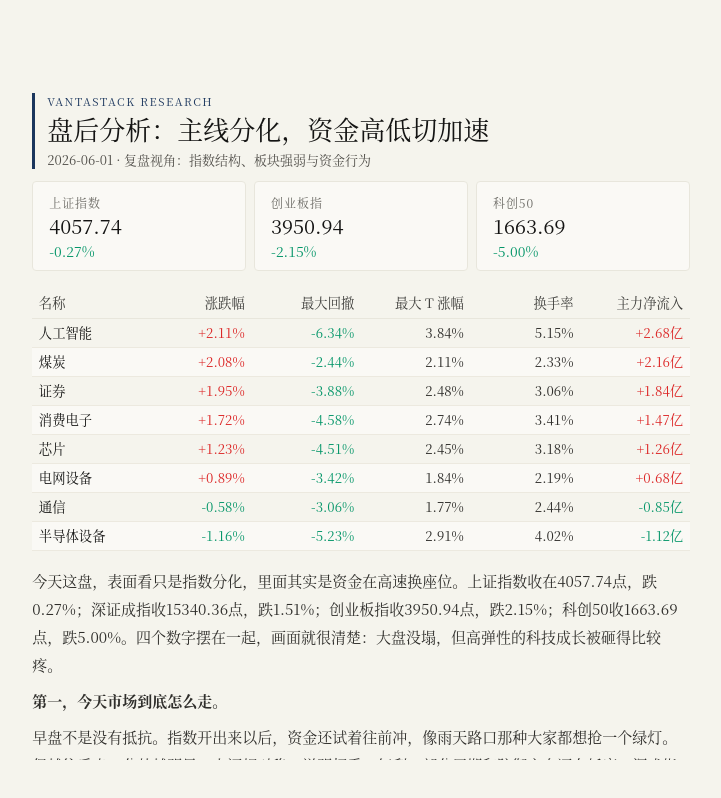
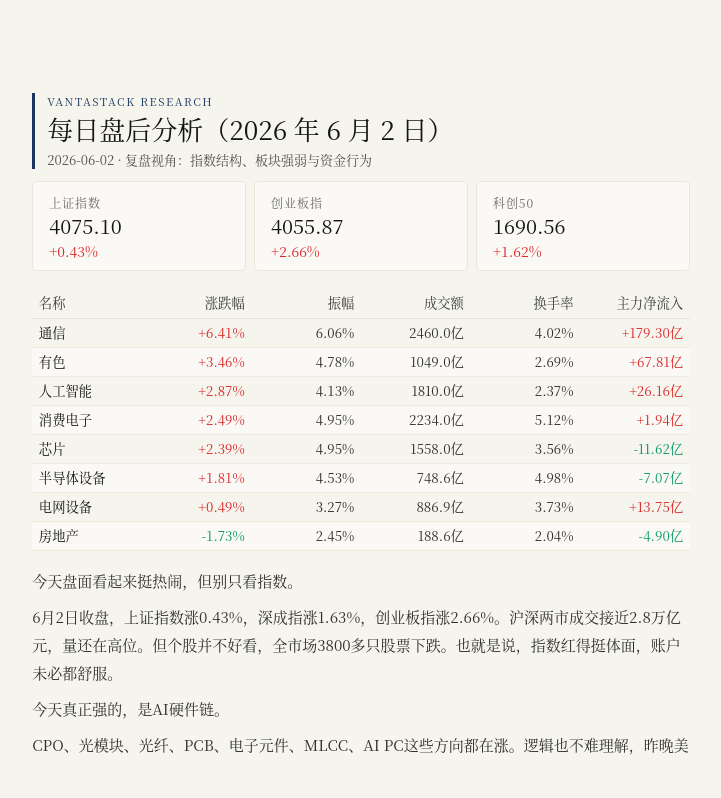
Before and after one commit to cenmen/market-insight, a React (Vite) app in the folder frontend/: page /after-close in a window 1280 px wide. Shown: the whole page, without its empty margins (279-1000 px from the left). Built offline with nearby package versions, Linux system fonts and the light colour scheme; a web font is replaced by a local one.

Commit message:
feat: 更新报告页和数据，调整指标名称及格式，优化信息展示

```diff
--- a/frontend/src/components/ReportFooter.jsx
+++ b/frontend/src/components/ReportFooter.jsx
@@ -2,7 +2,7 @@ export default function ReportFooter() {
   return (
     <footer className='mt-4 flex justify-between gap-4 border-t border-solid border-[#e8e6dc] pt-2 text-[12px] text-[#6b6a64]'>
       <span>仅供参考，不构成任何投资建议。</span>
-      <span>抖音 · ETF主线侦探 · 2026-05-31</span>
+      <span>抖音 · ETF主线侦探 · 2026-06-02</span>
     </footer>
   );
 }
--- a/frontend/src/data/afterCloseData.jsx
+++ b/frontend/src/data/afterCloseData.jsx
@@ -1,58 +1,53 @@
 const afterCloseData = {
   mainIndexes: [
-    { name: '上证指数', indexValue: '4057.74', changeRate: -0.27 },
-    { name: '创业板指', indexValue: '3950.94', changeRate: -2.15 },
-    { name: '科创50', indexValue: '1663.69', changeRate: -5.0 },
+    { name: '上证指数', indexValue: '4075.10', changeRate: 0.43 },
+    { name: '创业板指', indexValue: '4055.87', changeRate: 2.66 },
+    { name: '科创50', indexValue: '1690.56', changeRate: 1.62 },
   ],
   tableDataSource: [
-    { key: '588200', name: '芯片', changeRate: 1.23, maxDrawdown: -4.51, maxTRise: 2.45, turnoverRate: 3.18, mainNetInflow: 1.26, isPinned: true },
-    { key: '515880', name: '通信', changeRate: -0.58, maxDrawdown: -3.06, maxTRise: 1.77, turnoverRate: 2.44, mainNetInflow: -0.85, isPinned: true },
-    { key: '159516', name: '半导体设备', changeRate: -1.16, maxDrawdown: -5.23, maxTRise: 2.91, turnoverRate: 4.02, mainNetInflow: -1.12, isPinned: true },
-    { key: '159819', name: '人工智能', changeRate: 2.11, maxDrawdown: -6.34, maxTRise: 3.84, turnoverRate: 5.15, mainNetInflow: 2.68 },
-    { key: '562500', name: '机器人', changeRate: 0.73, maxDrawdown: -4.62, maxTRise: 2.22, turnoverRate: 3.29, mainNetInflow: 0.44 },
-    { key: '159206', name: '卫星', changeRate: -0.94, maxDrawdown: -5.48, maxTRise: 2.41, turnoverRate: 2.88, mainNetInflow: -0.36 },
-    { key: '516160', name: '新能源', changeRate: 1.34, maxDrawdown: -4.95, maxTRise: 2.69, turnoverRate: 3.72, mainNetInflow: 1.15 },
-    { key: '159755', name: '电池', changeRate: -0.72, maxDrawdown: -5.11, maxTRise: 2.13, turnoverRate: 2.97, mainNetInflow: -0.57 },
-    { key: '515790', name: '光伏', changeRate: 0.48, maxDrawdown: -4.21, maxTRise: 1.96, turnoverRate: 2.63, mainNetInflow: 0.22 },
-    { key: '512400', name: '有色', changeRate: 1.67, maxDrawdown: -3.75, maxTRise: 2.58, turnoverRate: 2.51, mainNetInflow: 1.91 },
-    { key: '159326', name: '电网设备', changeRate: 0.89, maxDrawdown: -3.42, maxTRise: 1.84, turnoverRate: 2.19, mainNetInflow: 0.68, isPinned: true },
-    { key: '159870', name: '化工', changeRate: -0.31, maxDrawdown: -2.87, maxTRise: 1.53, turnoverRate: 1.98, mainNetInflow: -0.14 },
-    { key: '159865', name: '养殖', changeRate: 0.56, maxDrawdown: -3.03, maxTRise: 1.62, turnoverRate: 1.86, mainNetInflow: 0.19 },
-    { key: '159825', name: '农业', changeRate: 0.42, maxDrawdown: -2.65, maxTRise: 1.49, turnoverRate: 1.74, mainNetInflow: 0.11 },
-    { key: '515220', name: '煤炭', changeRate: 2.08, maxDrawdown: -2.44, maxTRise: 2.11, turnoverRate: 2.33, mainNetInflow: 2.16 },
-    { key: '516150', name: '稀土', changeRate: -0.67, maxDrawdown: -4.06, maxTRise: 2.35, turnoverRate: 2.68, mainNetInflow: -0.49 },
-    { key: '159732', name: '消费电子', changeRate: 1.72, maxDrawdown: -4.58, maxTRise: 2.74, turnoverRate: 3.41, mainNetInflow: 1.47 },
-    { key: '510880', name: '红利', changeRate: 0.63, maxDrawdown: -1.96, maxTRise: 1.24, turnoverRate: 1.29, mainNetInflow: 0.77 },
-    { key: '512880', name: '证券', changeRate: 1.95, maxDrawdown: -3.88, maxTRise: 2.48, turnoverRate: 3.06, mainNetInflow: 1.84 },
-    { key: '512800', name: '银行', changeRate: 0.38, maxDrawdown: -1.74, maxTRise: 0.96, turnoverRate: 1.12, mainNetInflow: 0.93 },
-    { key: '562510', name: '旅游', changeRate: -0.27, maxDrawdown: -2.93, maxTRise: 1.68, turnoverRate: 1.67, mainNetInflow: -0.08 },
-    { key: '159928', name: '消费', changeRate: 0.84, maxDrawdown: -2.38, maxTRise: 1.42, turnoverRate: 1.53, mainNetInflow: 0.35 },
-    { key: '512690', name: '白酒', changeRate: -0.49, maxDrawdown: -3.32, maxTRise: 1.87, turnoverRate: 1.95, mainNetInflow: -0.26 },
-    { key: '512200', name: '房地产', changeRate: 0.93, maxDrawdown: -4.17, maxTRise: 2.06, turnoverRate: 2.22, mainNetInflow: 0.41 },
-    { key: '159745', name: '建筑材料', changeRate: -0.14, maxDrawdown: -2.71, maxTRise: 1.33, turnoverRate: 1.48, mainNetInflow: -0.03 },
-    { key: '512170', name: '医疗', changeRate: -1.03, maxDrawdown: -5.02, maxTRise: 2.57, turnoverRate: 2.76, mainNetInflow: -0.95 },
+    { key: '588200', name: '芯片', changeRate: 2.39, maxDrawdown: 4.95, maxTRise: 1558, turnoverRate: 3.56, mainNetInflow: -11.62, isPinned: true },
+    { key: '515880', name: '通信', changeRate: 6.41, maxDrawdown: 6.06, maxTRise: 2460, turnoverRate: 4.02, mainNetInflow: 179.3, isPinned: true },
+    { key: '159516', name: '半导体设备', changeRate: 1.81, maxDrawdown: 4.53, maxTRise: 748.6, turnoverRate: 4.98, mainNetInflow: -7.07, isPinned: true },
+    { key: '159819', name: '人工智能', changeRate: 2.87, maxDrawdown: 4.13, maxTRise: 1810, turnoverRate: 2.37, mainNetInflow: 26.16 },
+    { key: '562500', name: '机器人', changeRate: 1.57, maxDrawdown: 2.41, maxTRise: 485.4, turnoverRate: 3.19, mainNetInflow: 1.94 },
+    { key: '159206', name: '卫星', changeRate: 0.4, maxDrawdown: 4.4, maxTRise: 473.2, turnoverRate: 3.11, mainNetInflow: -13.5 },
+    { key: '516160', name: '新能源', changeRate: -0.43, maxDrawdown: 3.47, maxTRise: 1381, turnoverRate: 2.14, mainNetInflow: -32.73 },
+    { key: '159755', name: '电池', changeRate: 0.83, maxDrawdown: 3.08, maxTRise: 777.2, turnoverRate: 2.9, mainNetInflow: 1.32 },
+    { key: '515790', name: '光伏', changeRate: -1.05, maxDrawdown: 4.35, maxTRise: 695.2, turnoverRate: 3.33, mainNetInflow: -25.27 },
+    { key: '512400', name: '有色', changeRate: 3.46, maxDrawdown: 4.78, maxTRise: 1049, turnoverRate: 2.69, mainNetInflow: 67.81 },
+    { key: '159326', name: '电网设备', changeRate: 0.49, maxDrawdown: 3.27, maxTRise: 886.9, turnoverRate: 3.73, mainNetInflow: 13.75, isPinned: true },
+    { key: '159870', name: '化工', changeRate: 0.3, maxDrawdown: 2.27, maxTRise: 479.3, turnoverRate: 1.47, mainNetInflow: -0.02 },
+    { key: '159865', name: '养殖', changeRate: -2.16, maxDrawdown: 2.54, maxTRise: 72.82, turnoverRate: 1.45, mainNetInflow: -7.29 },
+    { key: '159825', name: '农业', changeRate: -1.36, maxDrawdown: 2.2, maxTRise: 135.3, turnoverRate: 1.4, mainNetInflow: -6.69 },
+    { key: '515220', name: '煤炭', changeRate: -1.0, maxDrawdown: 5.14, maxTRise: 309.2, turnoverRate: 2.83, mainNetInflow: -13.65 },
+    { key: '516150', name: '稀土', changeRate: 1.36, maxDrawdown: 4.22, maxTRise: 413.2, turnoverRate: 2.46, mainNetInflow: 2.62 },
+    { key: '159732', name: '消费电子', changeRate: 2.49, maxDrawdown: 4.95, maxTRise: 2234, turnoverRate: 5.12, mainNetInflow: 1.94 },
+    { key: '510880', name: '红利', changeRate: -0.05, maxDrawdown: 2.12, maxTRise: 469.3, turnoverRate: 0.32, mainNetInflow: -2.83 },
+    { key: '512880', name: '证券', changeRate: 0.14, maxDrawdown: 1.63, maxTRise: 323.9, turnoverRate: 0.99, mainNetInflow: -4.93 },
+    { key: '512800', name: '银行', changeRate: 0.61, maxDrawdown: 1.47, maxTRise: 300.4, turnoverRate: 0.28, mainNetInflow: 4.56 },
+    { key: '562510', name: '旅游', changeRate: -1.82, maxDrawdown: 1.89, maxTRise: 106.6, turnoverRate: 1.26, mainNetInflow: -3.44 },
+    { key: '159928', name: '消费', changeRate: -1.58, maxDrawdown: 1.63, maxTRise: 256.1, turnoverRate: 1.08, mainNetInflow: -17.0 },
+    { key: '512690', name: '白酒', changeRate: -1.59, maxDrawdown: 2.37, maxTRise: 169.9, turnoverRate: 1.6, mainNetInflow: -10.25 },
+    { key: '512200', name: '房地产', changeRate: -1.73, maxDrawdown: 2.45, maxTRise: 188.6, turnoverRate: 2.04, mainNetInflow: -4.9 },
+    { key: '159745', name: '建筑材料', changeRate: -2.03, maxDrawdown: 2.24, maxTRise: 79.65, turnoverRate: 1.59, mainNetInflow: -3.89 },
+    { key: '512170', name: '医疗', changeRate: -0.92, maxDrawdown: 1.78, maxTRise: 210.9, turnoverRate: 1.55, mainNetInflow: -6.33 },
   ],
-  conclusion: '维持主线，降低追高频率。主线逻辑未破坏，但高位波动显著抬升，优先聚焦有业绩与订单验证的核心环节。',
+  conclusion: '操作节奏上，别把结构行情当普涨行情。主线回调可以观察，高潮追涨要谨慎。仓位上保持弹性，核心方向不补跌、成交不塌，可以继续看；如果高位科技开始放量滞涨，后排跟不上，就要适当防守。',
   content: (
     <>
-      <p>今天这盘，表面看只是指数分化，里面其实是资金在高速换座位。上证指数收在4057.74点，跌0.27%；深证成指收15340.36点，跌1.51%；创业板指收3950.94点，跌2.15%；科创50收1663.69点，跌5.00%。四个数字摆在一起，画面就很清楚：大盘没塌，但高弹性的科技成长被砸得比较疼。</p>
-      <p><strong>第一，今天市场到底怎么走。</strong></p>
-      <p>早盘不是没有抵抗。指数开出来以后，资金还试着往前冲，像雨天路口那种大家都想抢一个绿灯。但越往后走，分歧越明显。上证相对稳，说明权重、红利、部分周期和防御方向还在托底；深成指和创业板指明显弱，说明成长股这边抛压更重；科创50跌到5%，基本就是把全天情绪的温度计直接摁到了冰水里。</p>
-      <p>所以今天不能简单说是普跌，也不能说是全面退潮。更准确的说法是：指数被大块头撑住了，弹性资产被资金重新估价。场子还在，桌子也没掀，但最热闹的那几桌开始有人结账离席。</p>
-      <p><strong>第二，资金在买什么、卖什么。</strong></p>
-      <p>今天资金最明显的动作，是从高拥挤、高预期、高波动的方向往确定性更强的地方挪。前期涨得猛的科技线，尤其是科创、AI硬件、半导体链条里位置偏高、兑现压力大的票，容易被先卖。不是产业逻辑一夜之间坏了，而是交易层面太挤了。一个房间里人太多，门又不够宽，稍微有人往外走，后面就会互相踩脚。</p>
-      <p>资金愿意留下来的，还是两类东西。一类是有业绩、有订单、有产业趋势支撑的硬逻辑，跌下来有人接。另一类是低波动、现金流、政策预期或者防御属性更强的方向，市场紧张时它们像路边亮着灯的小店，不一定最刺激，但让人想进去躲一躲。</p>
-      <p><strong>第三，主线逻辑怎么拆。</strong></p>
-      <p>科技仍然是中期主线，但今天提醒大家一点：主线不等于每天涨，主线更不等于任何位置都能追。AI、算力、半导体、端侧设备，这些产业趋势还在，政策和国产替代的底层逻辑也还在。问题在于，股价跑得太快时，资金会先问一句：兑现在哪里？业绩什么时候落地？估值还能不能继续讲故事？</p>
-      <p>这就是今天的关键矛盾。产业趋势是长线的，交易情绪是短线的。长线像河道，方向大概清楚；短线像水面，风一吹就起浪。今天跌得多的，不全是逻辑坏了，很多是水面风浪太大。后面真正值得看的，是那些在调整里还能缩量、还能守住趋势、还能有资金回流的细分方向。</p>
-      <p>反过来，轮动和避险也要分清楚。有些方向涨，是因为自己基本面变好了；有些方向涨，只是因为别人跌了，资金临时找个地方站一站。前者可能走成阶段主线，后者更多是过桥板块。过桥可以走，但别把桥当成家。</p>
-      <p><strong>第四，后面看什么信号。</strong></p>
-      <p>如果接下来上证继续稳住，深成指、创业板指不再加速杀，科创50能从急跌变成横住，那说明市场只是做一次风险偏好的降温，后面还有机会回到“主线震荡、分支轮动”的节奏。尤其要看科技核心票有没有缩量企稳，板块内部有没有从少数抱团扩散到更多细分。</p>
-      <p>但如果科创继续放量下探，创业板也跟着破位，强势股补跌越来越多，那就要把防守放到前面。那种情况下，别急着证明自己看得远，市场短期看的不是远方，是脚下有没有坑。</p>
-      <p><strong>第五，对应到操作节奏。</strong></p>
-      <p>还能看的，依然是产业趋势清楚、业绩能跟上、调整时承接不差的科技核心，以及受益于政策预期和订单验证的细分环节。不能追的，是刚从高位掉下来、成交还没缩、筹码还在松的情绪票。那种票看起来跌了不少，其实可能只是第一口气喘完。</p>
-      <p>节奏上，今天这种盘面不适合把仓位一把推满。更舒服的方式，是保留一点底仓看主线，留出现金等分歧后的确认。涨急了不追，跌急了也不急着捞。先看有没有止跌，再看有没有回流，最后再看能不能带队。</p>
-      <p>总结一句，今天市场的核心矛盾就是：指数还在高位附近撑着，但高弹性资产已经开始接受资金的重新审问。后面行情能不能继续，不看故事讲得多热闹，要看跌下来以后，真正愿意买单的人还在不在。</p>
+      <p>今天盘面看起来挺热闹，但别只看指数。</p>
+      <p>6月2日收盘，上证指数涨0.43%，深成指涨1.63%，创业板指涨2.66%。沪深两市成交接近2.8万亿元，量还在高位。但个股并不好看，全市场3800多只股票下跌。也就是说，指数红得挺体面，账户未必都舒服。</p>
+      <p>今天真正强的，是AI硬件链。</p>
+      <p>CPO、光模块、光纤、PCB、电子元件、MLCC、AI PC这些方向都在涨。逻辑也不难理解，昨晚美股先把火点起来了。英伟达大涨超6%，美光涨逾6%，甲骨文涨近10%。一个代表GPU和端侧AI，一个代表存储和HBM，一个代表云和算力需求。美股这么一拉，A股资金今天自然去找映射。</p>
+      <p>英伟达强，资金就找光模块、CPO、AI PC、服务器链。美光强，就找存储、MLCC、电子元件。甲骨文强，就找云计算、数据中心、算力基础设施。</p>
+      <p>所以今天不是随便炒科技，而是沿着“海外AI大票上涨，到A股硬件链映射”这条线在走。</p>
+      <p>弱的方向也很明显。影视、游戏、体育、互联网电商、AI应用这些跌得比较多。资金今天不太爱听故事，更想看订单、看涨价、看产业趋势。那些只有概念、没有兑现的方向，就容易被先扔到一边。</p>
+      <p>这也是今天盘面的核心矛盾：指数是被硬科技拉起来的，但市场不是普涨。少数主线在开席，大多数板块还在门口排队。</p>
+      <p>后面要看三个信号。</p>
+      <p>第一个，看成交额能不能维持。现在两市成交还在高位，这是行情继续折腾的基础。如果指数上涨但成交缩得很快，那就要小心变成权重硬撑。</p>
+      <p>第二个，看CPO、PCB、光模块能不能扛住分歧。真正的主线，不是一天大涨，而是回调有人接，分歧后还能修复。</p>
+      <p>第三个，看隔夜美股科技股脸色。英伟达、美光、甲骨文如果继续强，A股AI硬件链就还有锚。如果它们突然大跌，第二天A股高位方向就容易晃。</p>
+      <p>能看的，还是AI硬件链里有产业支撑的环节，比如CPO、光模块、PCB、AI PC、存储、MLCC、服务器、铜缆高速连接。不能追的，是那种盘中突然拉起来、没有业绩也没有产业催化的纯题材。</p>
     </>
   ),
 };
--- a/frontend/src/data/etfBaseList.js
+++ b/frontend/src/data/etfBaseList.js
@@ -4,27 +4,27 @@ const etfBaseList = [
   { code: '159516', name: '半导体设备ETF国泰', indexCode: '931743', indexName: '中证半导体材料设备主题指数', alias: '半导体设备' },
   { code: '159819', name: '人工智能ETF易方达', indexCode: '930713', indexName: '中证人工智能主题指数', alias: '人工智能' },
   { code: '562500', name: '机器人ETF华夏', indexCode: 'H30590', indexName: '中证机器人指数', alias: '机器人' },
-  { code: '159206', name: '卫星ETF永赢', indexCode: null, indexName: '中证卫星产业指数', alias: '卫星' },
+  { code: '159206', name: '卫星ETF永赢', indexCode: '980018', indexName: '卫星通信指数', alias: '卫星' },
   { code: '516160', name: '新能源ETF南方', indexCode: '399808', indexName: '中证新能源指数', alias: '新能源' },
-  { code: '159755', name: '电池ETF广发', indexCode: '980032', indexName: '国证新能源车电池指数', alias: '电池' },
+  { code: '159755', name: '电池ETF广发', indexCode: '980032', indexName: '新能电池指数', alias: '电池' },
   { code: '515790', name: '光伏ETF华泰柏瑞', indexCode: '931151', indexName: '中证光伏产业指数', alias: '光伏' },
-  { code: '512400', name: '有色金属ETF南方', indexCode: '000819', indexName: '中证申万有色金属指数', alias: '有色' },
-  { code: '159326', name: '电网设备ETF华夏', indexCode: '931663', indexName: '中证电网设备主题指数', alias: '电网设备' },
-  { code: '159870', name: '化工ETF鹏华', indexCode: '930606', indexName: '中证细分化工产业主题指数', alias: '化工' },
+  { code: '512400', name: '有色金属ETF南方', indexCode: '000819', indexName: '有色金属指数', alias: '有色' },
+  { code: '159326', name: '电网设备ETF华夏', indexCode: '931994', indexName: '电网设备主题指数', alias: '电网设备' },
+  { code: '159870', name: '化工ETF鹏华', indexCode: '000813', indexName: '细分化工指数', alias: '化工' },
   { code: '159865', name: '养殖ETF国泰', indexCode: '930707', indexName: '中证畜牧养殖指数', alias: '养殖' },
-  { code: '159825', name: '农业ETF富国', indexCode: '930910', indexName: '中证农业主题指数', alias: '农业' },
-  { code: '515220', name: '煤炭ETF国泰', indexCode: '000820', indexName: '中证煤炭指数', alias: '煤炭' },
+  { code: '159825', name: '农业ETF富国', indexCode: '000949', indexName: '中证农业指数', alias: '农业' },
+  { code: '515220', name: '煤炭ETF国泰', indexCode: '399998', indexName: '中证煤炭指数', alias: '煤炭' },
   { code: '516150', name: '稀土ETF嘉实', indexCode: '930598', indexName: '中证稀土产业指数', alias: '稀土' },
-  { code: '159732', name: '消费电子ETF华夏', indexCode: '931494', indexName: '中证消费电子主题指数', alias: '消费电子' },
+  { code: '159732', name: '消费电子ETF华夏', indexCode: '980030', indexName: '消费电子指数', alias: '消费电子' },
   { code: '510880', name: '红利ETF华泰柏瑞', indexCode: '000015', indexName: '上证红利指数', alias: '红利' },
-  { code: '512880', name: '证券ETF国泰', indexCode: '399975', indexName: '中证全指证券公司指数', alias: '证券' },
+  { code: '512880', name: '证券ETF国泰', indexCode: '399975', indexName: '证券公司指数', alias: '证券' },
   { code: '512800', name: '银行ETF华宝', indexCode: '399986', indexName: '中证银行指数', alias: '银行' },
-  { code: '562510', name: '旅游ETF华夏', indexCode: null, indexName: '中证旅游主题指数', alias: '旅游' },
+  { code: '562510', name: '旅游ETF华夏', indexCode: '930633', indexName: '中证旅游指数', alias: '旅游' },
   { code: '159928', name: '消费ETF汇添富', indexCode: '000932', indexName: '中证主要消费指数', alias: '消费' },
-  { code: '512690', name: '酒ETF鹏华', indexCode: '930799', indexName: '中证酒指数', alias: '白酒' },
-  { code: '512200', name: '房地产ETF南方', indexCode: '399241', indexName: '中证全指房地产指数', alias: '房地产' },
-  { code: '159745', name: '建材ETF国泰', indexCode: '000822', indexName: '中证全指建筑材料指数', alias: '建筑材料' },
-  { code: '512170', name: '医疗ETF华宝', indexCode: '930742', indexName: '中证医疗指数', alias: '医疗' },
+  { code: '512690', name: '酒ETF鹏华', indexCode: '399987', indexName: '中证酒指数', alias: '白酒' },
+  { code: '512200', name: '房地产ETF南方', indexCode: '931775', indexName: '房地产指数', alias: '房地产' },
+  { code: '159745', name: '建材ETF国泰', indexCode: '931009', indexName: '建筑材料指数', alias: '建筑材料' },
+  { code: '512170', name: '医疗ETF华宝', indexCode: '399989', indexName: '中证医疗指数', alias: '医疗' },
 ];
 
 export default etfBaseList;
--- a/frontend/src/pages/AfterClose.jsx
+++ b/frontend/src/pages/AfterClose.jsx
@@ -11,6 +11,11 @@ function formatSignedPercent(value) {
 function formatPlainPercent(value) {
   const numeric = Number(value);
   return `${numeric.toFixed(2)}%`;
+}
+
+function formatAmountYi(value) {
+  const numeric = Number(value);
+  return `${numeric.toFixed(numeric >= 100 ? 1 : 2)}亿`;
 }
 
 const tableColumns = [
@@ -34,23 +39,23 @@ const tableColumns = [
     },
   },
   {
-    title: '最大回撤',
+    title: '振幅',
     dataIndex: 'maxDrawdown',
     key: 'maxDrawdown',
     align: 'right',
     width: '100px',
-    render: function renderMaxDrawdown(value) {
-      return <span className='text-fall tabular-nums'>{formatSignedPercent(value)}</span>;
+    render: function renderAmplitude(value) {
+      return <span className='tabular-nums'>{formatPlainPercent(value)}</span>;
     },
   },
   {
-    title: '最大 T 涨幅',
+    title: '成交额',
     dataIndex: 'maxTRise',
     key: 'maxTRise',
     align: 'right',
     width: '100px',
-    render: function renderMaxTRise(value) {
-      return <span className='tabular-nums'>{formatPlainPercent(value)}</span>;
+    render: function renderAmount(value) {
+      return <span className='tabular-nums'>{formatAmountYi(value)}</span>;
     },
   },
   {
@@ -92,8 +97,8 @@ export default function AfterClosePage() {
       <article className='h-[90vh] w-full max-w-[210mm] overflow-y-auto px-4 py-6 md:px-[18mm] md:py-[14mm]'>
         <header className='mb-3 border-l-[2.5pt] border-[#1b365d] pl-3'>
           <p className='mb-1 text-[11px] tracking-[0.14em] text-[#1b365d] uppercase'>VANTASTACK RESEARCH</p>
-          <h1 className='text-[20px] leading-tight font-medium md:text-[26px]'>盘后分析：主线分化，资金高低切加速</h1>
-          <p className='mt-1 text-[13px] text-[#504e49]'>2026-06-01 · 复盘视角：指数结构、板块强弱与资金行为</p>
+          <h1 className='text-[20px] leading-tight font-medium md:text-[26px]'> 每日盘后分析（2026 年 6 月 2 日）</h1>
+          <p className='mt-1 text-[13px] text-[#504e49]'>2026-06-02 · 复盘视角：指数结构、板块强弱与资金行为</p>
         </header>
         <section className='mt-2'>
           <div className='grid grid-cols-2 gap-2 md:grid-cols-3'>
```
